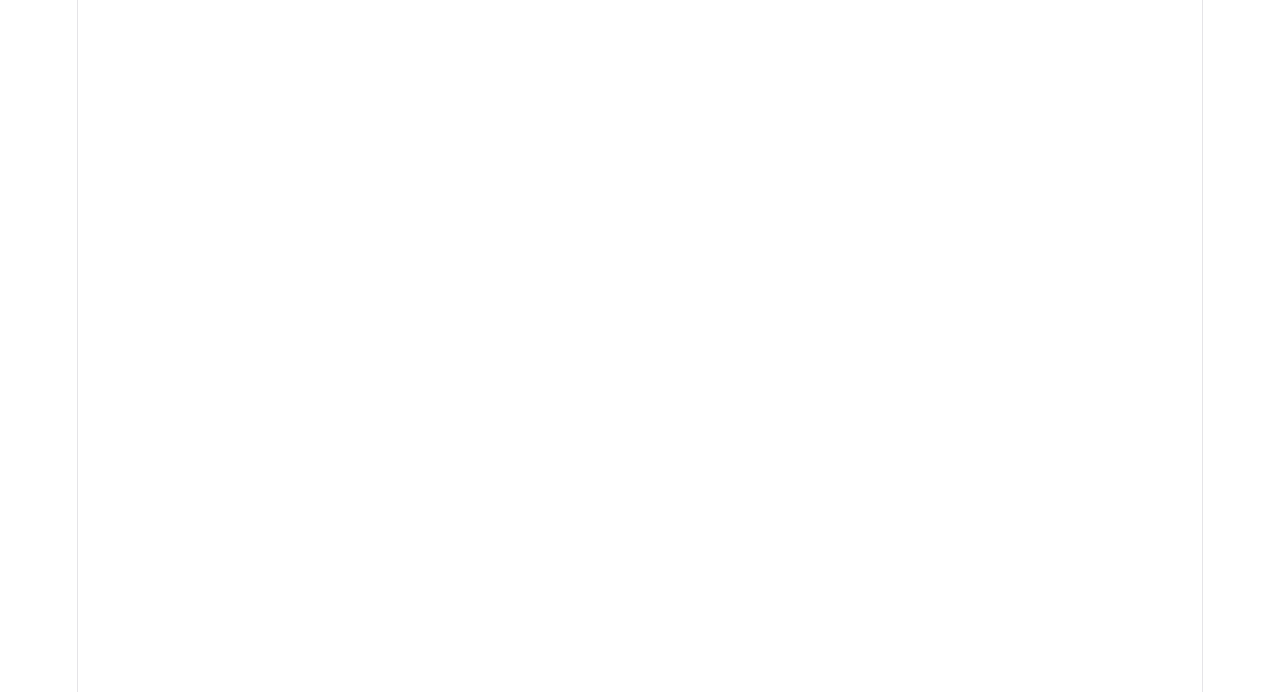
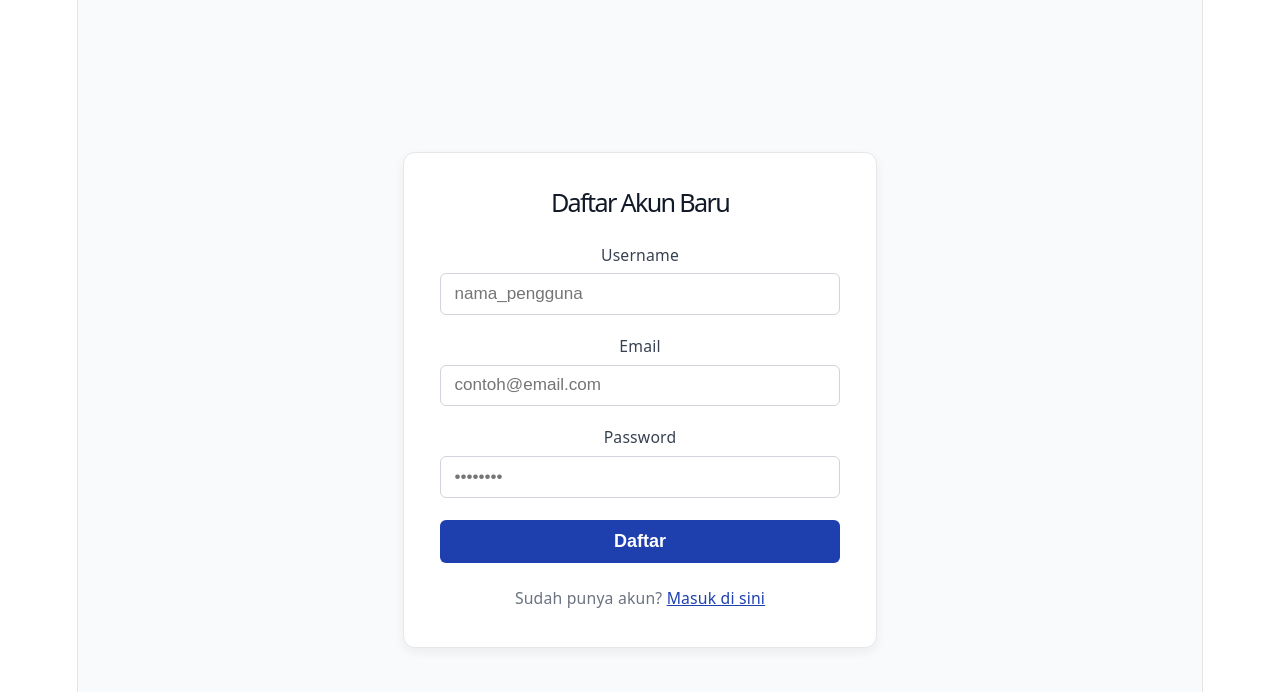
Before and after one commit to dikiapr/explore-react, a React (Vite) app: page /register in a window 1280 px wide. Before the commit this address had no page. Shown: the top 692 px of the page. Built offline with nearby package versions, Linux system fonts and the light colour scheme.

Commit message:
feat: Add Login & Register page

```diff
--- a/src/App.tsx
+++ b/src/App.tsx
@@ -2,6 +2,8 @@ import { Routes, Route } from 'react-router-dom';
 import MasterLayout from './layout/MasterLayout';
 import HomePage from './pages/HomePage';
 import ArticleDetailPage from './pages/ArticleDetailPage';
+import LoginPage from './pages/LoginPage';
+import RegisterPage from './pages/RegisterPage';
 
 export default function App() {
   return (
@@ -10,6 +12,8 @@ export default function App() {
         <Route path="/" element={<HomePage />} />
         <Route path="/article/:id" element={<ArticleDetailPage />} />
       </Route>
+      <Route path="/login" element={<LoginPage />} />
+      <Route path="/register" element={<RegisterPage />} />
     </Routes>
   );
 }
--- /dev/null
+++ b/src/pages/LoginPage.tsx
@@ -0,0 +1,128 @@
+import { useState, type FormEvent } from 'react';
+import { useNavigate, useLocation, Link } from 'react-router-dom';
+import { useAuth } from '../hooks/useAuth';
+
+export default function LoginPage() {
+  const { login } = useAuth();
+  const navigate = useNavigate();
+  const location = useLocation();
+  const from = (location.state as { from?: string })?.from ?? '/';
+
+  const [email, setEmail] = useState('');
+  const [password, setPassword] = useState('');
+  const [error, setError] = useState('');
+  const [loading, setLoading] = useState(false);
+
+  function handleSubmit(e: FormEvent) {
+    e.preventDefault();
+    setError('');
+    setLoading(true);
+    try {
+      login(email, password);
+      navigate(from, { replace: true });
+    } catch (err) {
+      setError(err instanceof Error ? err.message : 'Gagal login.');
+    } finally {
+      setLoading(false);
+    }
+  }
+
+  return (
+    <div style={containerStyle}>
+      <div style={cardStyle}>
+        <h1 style={{ margin: '0 0 1.5rem', fontSize: '1.4rem', color: '#111827' }}>
+          Masuk ke ArtikelKu
+        </h1>
+
+        <form onSubmit={handleSubmit} style={{ display: 'flex', flexDirection: 'column', gap: '1rem' }}>
+          <div style={fieldStyle}>
+            <label style={labelStyle}>Email</label>
+            <input
+              type="email"
+              value={email}
+              onChange={(e) => setEmail(e.target.value)}
+              required
+              style={inputStyle}
+              placeholder="contoh@email.com"
+            />
+          </div>
+
+          <div style={fieldStyle}>
+            <label style={labelStyle}>Password</label>
+            <input
+              type="password"
+              value={password}
+              onChange={(e) => setPassword(e.target.value)}
+              required
+              style={inputStyle}
+              placeholder="••••••••"
+            />
+          </div>
+
+          {error && <p style={{ margin: 0, color: '#dc2626', fontSize: '0.875rem' }}>{error}</p>}
+
+          <button type="submit" disabled={loading} style={btnStyle}>
+            {loading ? 'Memproses...' : 'Masuk'}
+          </button>
+        </form>
+
+        <p style={{ marginTop: '1.25rem', textAlign: 'center', fontSize: '0.875rem', color: '#6b7280' }}>
+          Belum punya akun?{' '}
+          <Link to="/register" style={{ color: '#1e40af', fontWeight: 500 }}>
+            Daftar di sini
+          </Link>
+        </p>
+      </div>
+    </div>
+  );
+}
+
+const containerStyle: React.CSSProperties = {
+  minHeight: '100vh',
+  display: 'flex',
+  alignItems: 'center',
+  justifyContent: 'center',
+  background: '#f9fafb',
+};
+
+const cardStyle: React.CSSProperties = {
+  background: '#fff',
+  border: '1px solid #e5e7eb',
+  borderRadius: '12px',
+  padding: '2rem',
+  width: '100%',
+  maxWidth: '400px',
+  boxShadow: '0 4px 12px rgba(0,0,0,0.06)',
+};
+
+const fieldStyle: React.CSSProperties = {
+  display: 'flex',
+  flexDirection: 'column',
+  gap: '0.3rem',
+};
+
+const labelStyle: React.CSSProperties = {
+  fontSize: '0.875rem',
+  fontWeight: 500,
+  color: '#374151',
+};
+
+const inputStyle: React.CSSProperties = {
+  padding: '0.55rem 0.75rem',
+  border: '1px solid #d1d5db',
+  borderRadius: '6px',
+  fontSize: '0.95rem',
+  outline: 'none',
+};
+
+const btnStyle: React.CSSProperties = {
+  padding: '0.6rem',
+  background: '#1e40af',
+  color: '#fff',
+  border: 'none',
+  borderRadius: '6px',
+  fontSize: '1rem',
+  fontWeight: 600,
+  cursor: 'pointer',
+  marginTop: '0.25rem',
+};
--- /dev/null
+++ b/src/pages/RegisterPage.tsx
@@ -0,0 +1,143 @@
+import { useState, type FormEvent } from 'react';
+import { useNavigate, Link } from 'react-router-dom';
+import { useAuth } from '../hooks/useAuth';
+
+export default function RegisterPage() {
+  const { register } = useAuth();
+  const navigate = useNavigate();
+
+  const [username, setUsername] = useState('');
+  const [email, setEmail] = useState('');
+  const [password, setPassword] = useState('');
+  const [error, setError] = useState('');
+  const [loading, setLoading] = useState(false);
+
+  function handleSubmit(e: FormEvent) {
+    e.preventDefault();
+    setError('');
+    if (!username.trim() || !email.trim() || !password.trim()) {
+      setError('Semua kolom wajib diisi.');
+      return;
+    }
+    setLoading(true);
+    try {
+      register({ username: username.trim(), email: email.trim(), password });
+      navigate('/', { replace: true });
+    } catch (err) {
+      setError(err instanceof Error ? err.message : 'Gagal mendaftar.');
+    } finally {
+      setLoading(false);
+    }
+  }
+
+  return (
+    <div style={containerStyle}>
+      <div style={cardStyle}>
+        <h1 style={{ margin: '0 0 1.5rem', fontSize: '1.4rem', color: '#111827' }}>
+          Daftar Akun Baru
+        </h1>
+
+        <form onSubmit={handleSubmit} style={{ display: 'flex', flexDirection: 'column', gap: '1rem' }}>
+          <div style={fieldStyle}>
+            <label style={labelStyle}>Username</label>
+            <input
+              type="text"
+              value={username}
+              onChange={(e) => setUsername(e.target.value)}
+              required
+              style={inputStyle}
+              placeholder="nama_pengguna"
+            />
+          </div>
+
+          <div style={fieldStyle}>
+            <label style={labelStyle}>Email</label>
+            <input
+              type="email"
+              value={email}
+              onChange={(e) => setEmail(e.target.value)}
+              required
+              style={inputStyle}
+              placeholder="contoh@email.com"
+            />
+          </div>
+
+          <div style={fieldStyle}>
+            <label style={labelStyle}>Password</label>
+            <input
+              type="password"
+              value={password}
+              onChange={(e) => setPassword(e.target.value)}
+              required
+              style={inputStyle}
+              placeholder="••••••••"
+            />
+          </div>
+
+          {error && <p style={{ margin: 0, color: '#dc2626', fontSize: '0.875rem' }}>{error}</p>}
+
+          <button type="submit" disabled={loading} style={btnStyle}>
+            {loading ? 'Memproses...' : 'Daftar'}
+          </button>
+        </form>
+
+        <p style={{ marginTop: '1.25rem', textAlign: 'center', fontSize: '0.875rem', color: '#6b7280' }}>
+          Sudah punya akun?{' '}
+          <Link to="/login" style={{ color: '#1e40af', fontWeight: 500 }}>
+            Masuk di sini
+          </Link>
+        </p>
+      </div>
+    </div>
+  );
+}
+
+const containerStyle: React.CSSProperties = {
+  minHeight: '100vh',
+  display: 'flex',
+  alignItems: 'center',
+  justifyContent: 'center',
+  background: '#f9fafb',
+};
+
+const cardStyle: React.CSSProperties = {
+  background: '#fff',
+  border: '1px solid #e5e7eb',
+  borderRadius: '12px',
+  padding: '2rem',
+  width: '100%',
+  maxWidth: '400px',
+  boxShadow: '0 4px 12px rgba(0,0,0,0.06)',
+};
+
+const fieldStyle: React.CSSProperties = {
+  display: 'flex',
+  flexDirection: 'column',
+  gap: '0.3rem',
+};
+
+const labelStyle: React.CSSProperties = {
+  fontSize: '0.875rem',
+  fontWeight: 500,
+  color: '#374151',
+};
+
+const inputStyle: React.CSSProperties = {
+  padding: '0.55rem 0.75rem',
+  border: '1px solid #d1d5db',
+  borderRadius: '6px',
+  fontSize: '0.95rem',
+  outline: 'none',
+};
+
+const btnStyle: React.CSSProperties = {
+  padding: '0.6rem',
+  background: '#1e40af',
+  color: '#fff',
+  border: 'none',
+  borderRadius: '6px',
+  fontSize: '1rem',
+  fontWeight: 600,
+  cursor: 'pointer',
+  marginTop: '0.25rem',
+};
```
